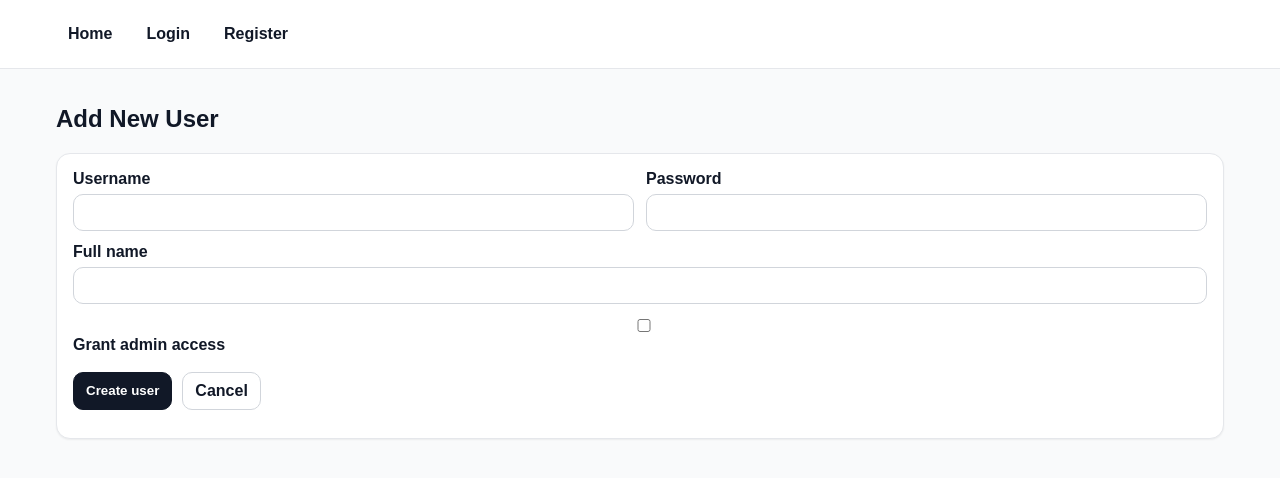
After one commit to Gadge64/turbine-tracker, a Flask app: template templates/admin_new_user.html in a window 1280 px wide. The commit adds this page. Shown: the top 478 px of the page. Run offline with Flask 3, Linux system fonts and the light colour scheme; the template is opened without the code that fills it, so the values that code supplies are empty; some libraries are stand-ins or nearby versions.

Commit message:
Combined E-mon/inverter totals in charts; add new user from admin panel

```diff
--- a/app.py
+++ b/app.py
@@ -123,6 +123,13 @@ class TurbineEntry(db.Model):
         if e1 is None and e2 is None:
             return None
         return (e1 or 0.0) + (e2 or 0.0)
+
+    def inverter_total_combined(self) -> Optional[float]:
+        v1 = None if self.inverter_total_kwh is None else float(self.inverter_total_kwh)
+        v2 = None if self.inverter_total_kwh_2 is None else float(self.inverter_total_kwh_2)
+        if v1 is None and v2 is None:
+            return None
+        return (v1 or 0.0) + (v2 or 0.0)
 
     def co2_safe(self) -> Optional[float]:
         return None if self.co2_kg is None else float(self.co2_kg)
@@ -508,13 +515,11 @@ def dashboard():
         return [None if v is None else float(v) for v in vals]
 
     chart_data = {
-        "E-mon 1 (kWh)": series([e.e_mon_safe() for e in entries]),
-        "E-mon 2 (kWh)": series([e.e_mon_2_safe() for e in entries]),
+        "E-mon (kWh)": series([e.e_mon_total_kwh() for e in entries]),
         "Import total (kWh)": series([e.import_total_kwh() for e in entries]),
         "Export total (kWh)": series([e.export_total_kwh() for e in entries]),
         "Used from wind (kWh)": series([e.used_from_wind_effective_kwh() for e in entries]),
-        "Inverter 1 total (kWh)": series([e.inverter_total_kwh for e in entries]),
-        "Inverter 2 total (kWh)": series([e.inverter_total_kwh_2 for e in entries]),
+        "Inverter total (kWh)": series([e.inverter_total_combined() for e in entries]),
         "House total (Wind & Grid)": series([e.house_total_wind_grid_kwh() for e in entries]),
         "Value @ tariff": series([e.value_at_tariff() for e in entries]),
         "CO₂ (kg)": series([e.co2_safe() for e in entries]),
@@ -545,10 +550,8 @@ def dashboard():
             {"label": "Import total (kWh)", "values": month_values(lambda e: e.import_total_kwh())},
             {"label": "Export total (kWh)", "values": month_values(lambda e: e.export_total_kwh())},
             {"label": "Used from wind (kWh)", "values": month_values(lambda e: e.used_from_wind_effective_kwh())},
-            {"label": "E-mon 1 (kWh)", "values": month_values(lambda e: e.e_mon_safe())},
-            {"label": "E-mon 2 (kWh)", "values": month_values(lambda e: e.e_mon_2_safe())},
-            {"label": "Inverter 1 total (kWh)", "values": month_values(lambda e: e.inverter_total_kwh)},
-            {"label": "Inverter 2 total (kWh)", "values": month_values(lambda e: e.inverter_total_kwh_2)},
+            {"label": "E-mon (kWh)", "values": month_values(lambda e: e.e_mon_total_kwh())},
+            {"label": "Inverter total (kWh)", "values": month_values(lambda e: e.inverter_total_combined())},
             {"label": "House total (Wind & Grid)", "values": month_values(lambda e: e.house_total_wind_grid_kwh())},
             {"label": "Value @ tariff", "values": month_values(lambda e: e.value_at_tariff())},
             {"label": "CO₂ (kg)", "values": month_values(lambda e: e.co2_safe())},
@@ -1041,6 +1044,35 @@ def admin_users():
     return render_template("admin_users.html", users=User.query.order_by(User.username.asc()).all())
 
 
+@app.route("/admin/users/new", methods=["GET", "POST"])
+@admin_required
+def admin_new_user():
+    if request.method == "POST":
+        username = (request.form.get("username") or "").strip()
+        password = request.form.get("password") or ""
+        full_name = (request.form.get("full_name") or "").strip() or None
+        is_admin_flag = 1 if request.form.get("is_admin") == "on" else 0
+
+        if not username or not password:
+            flash("Username and password are required.", "danger")
+            return render_template("admin_new_user.html")
+        if User.query.filter_by(username=username).first():
+            flash("Username already exists.", "danger")
+            return render_template("admin_new_user.html")
+
+        new_user = User(
+            username=username,
+            password_hash=generate_password_hash(password),
+            is_admin=is_admin_flag,
+            full_name=full_name,
+        )
+        db.session.add(new_user)
+        db.session.commit()
+        flash(f"User {username} created.", "success")
+        return redirect(url_for("admin_users"))
+    return render_template("admin_new_user.html")
+
+
 @app.route("/admin/users/<int:user_id>/reset-password", methods=["GET", "POST"])
 @admin_required
 def admin_reset_password(user_id: int):
--- /dev/null
+++ b/templates/admin_new_user.html
@@ -0,0 +1,19 @@
+{% extends "base.html" %}
+{% block content %}
+<h2>Add New User</h2>
+<div class="card">
+  <form method="post">
+    <input type="hidden" name="csrf_token" value="{{ csrf_token() }}">
+    <div class="form-grid two">
+      <div><label>Username</label><input name="username" required></div>
+      <div><label>Password</label><input type="password" name="password" required></div>
+      <div class="span-2"><label>Full name</label><input name="full_name"></div>
+      <div class="span-2"><label><input type="checkbox" name="is_admin"> Grant admin access</label></div>
+    </div>
+    <div class="actions-row">
+      <button type="submit">Create user</button>
+      <a class="button-link btn-secondary" href="{{ url_for('admin_users') }}">Cancel</a>
+    </div>
+  </form>
+</div>
+{% endblock %}
--- a/templates/admin_users.html
+++ b/templates/admin_users.html
@@ -2,6 +2,7 @@
 {% block content %}
 <h2>Admin - Users</h2>
 <div class="card">
+<div class="actions-row"><a class="button-link" href="{{ url_for('admin_new_user') }}">Add new user</a></div>
 <table><thead><tr><th>ID</th><th>Username</th><th>Name</th><th>Admin</th><th>Actions</th></tr></thead><tbody>
 {% for u in users %}
 <tr><td>{{ u.id }}</td><td>{{ u.username }}</td><td>{{ u.full_name or "" }}</td><td>{% if u.is_admin %}Yes{% else %}No{% endif %}</td>
```
